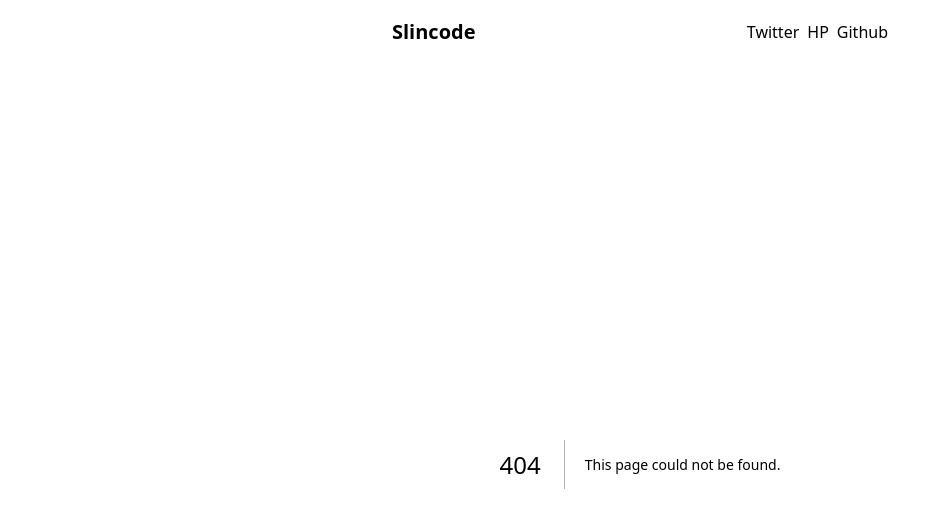
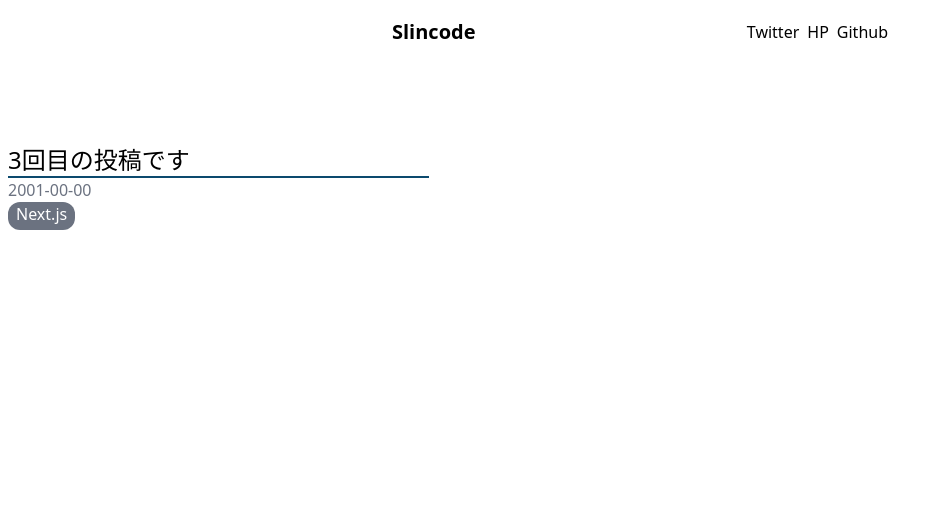
Before and after one commit to SosukeMikami/notion-blog, a Next.js app in the folder notion-blog-udemy/: page /posts/1 in a window 1280 px wide. Before the commit this address had no page. Shown: the top 528 px of the page, without its empty margins (0-943 px from the left). Built offline with nearby package versions, Linux system fonts and the light colour scheme.

Commit message:
[20]記事詳細を作る静的

```diff
--- /dev/null
+++ b/notion-blog-udemy/pages/posts/[slug].tsx
@@ -0,0 +1,19 @@
+import React from 'react'
+
+export const Post = () => {
+  return (
+    <section className='container lg:px-2 px-5 lg:w-25 mx-auto mt-20'>
+      <h2 className='w-full text-2xl font-medium'>3回目の投稿です</h2>
+      <div className='border-b-2 w-1/3 border-sky-900'></div>
+      <span className='text-gray-500'>2001-00-00</span>
+      <br />
+      <p><span className="text-white bg-gray-500 rounded-xl px-2 pb-1 font-medium inline-block">Next.js</span></p>
+
+      <div className='mt-10 font-medium'>
+
+      </div>
+    </section>
+  )
+}
+
+export default Post;
```
